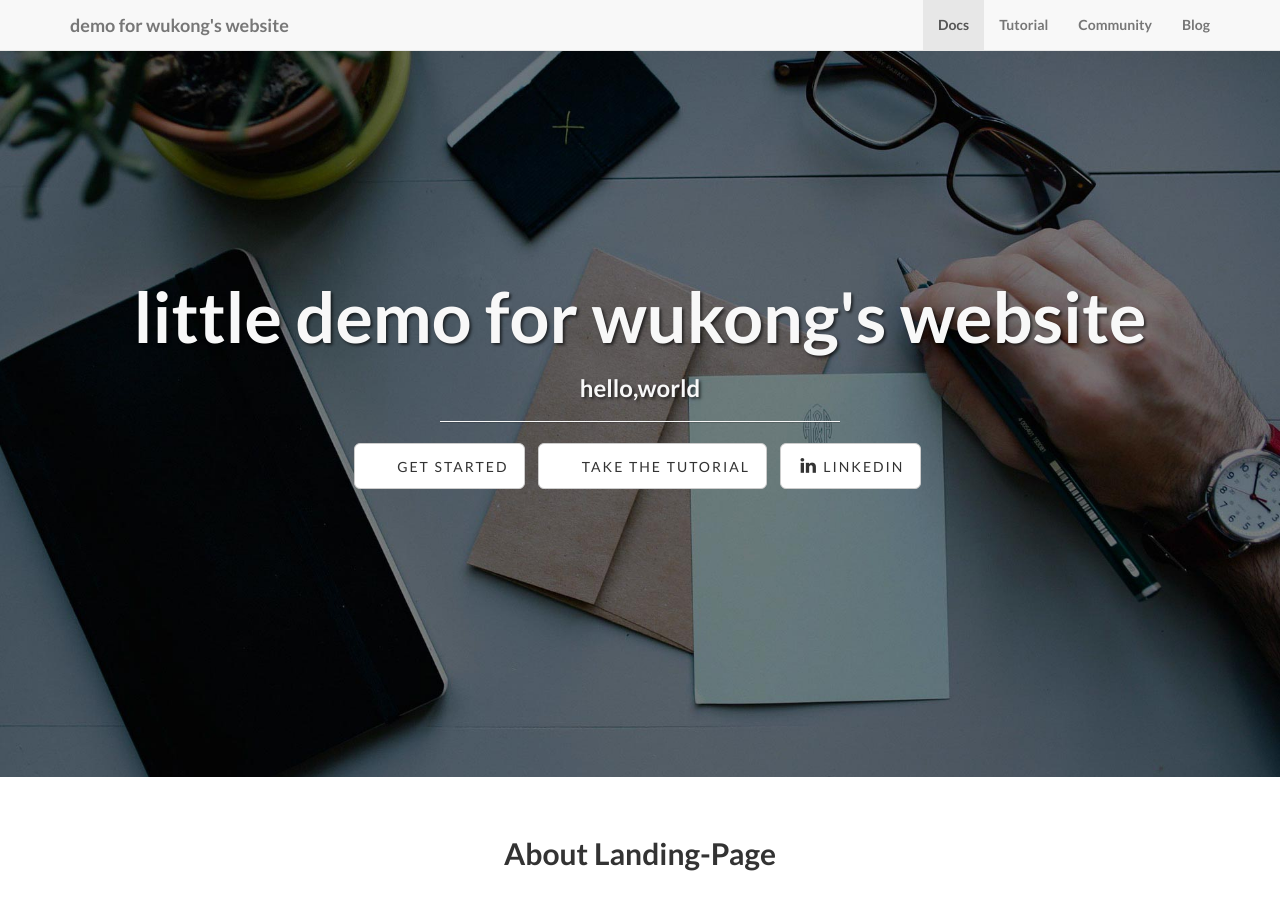
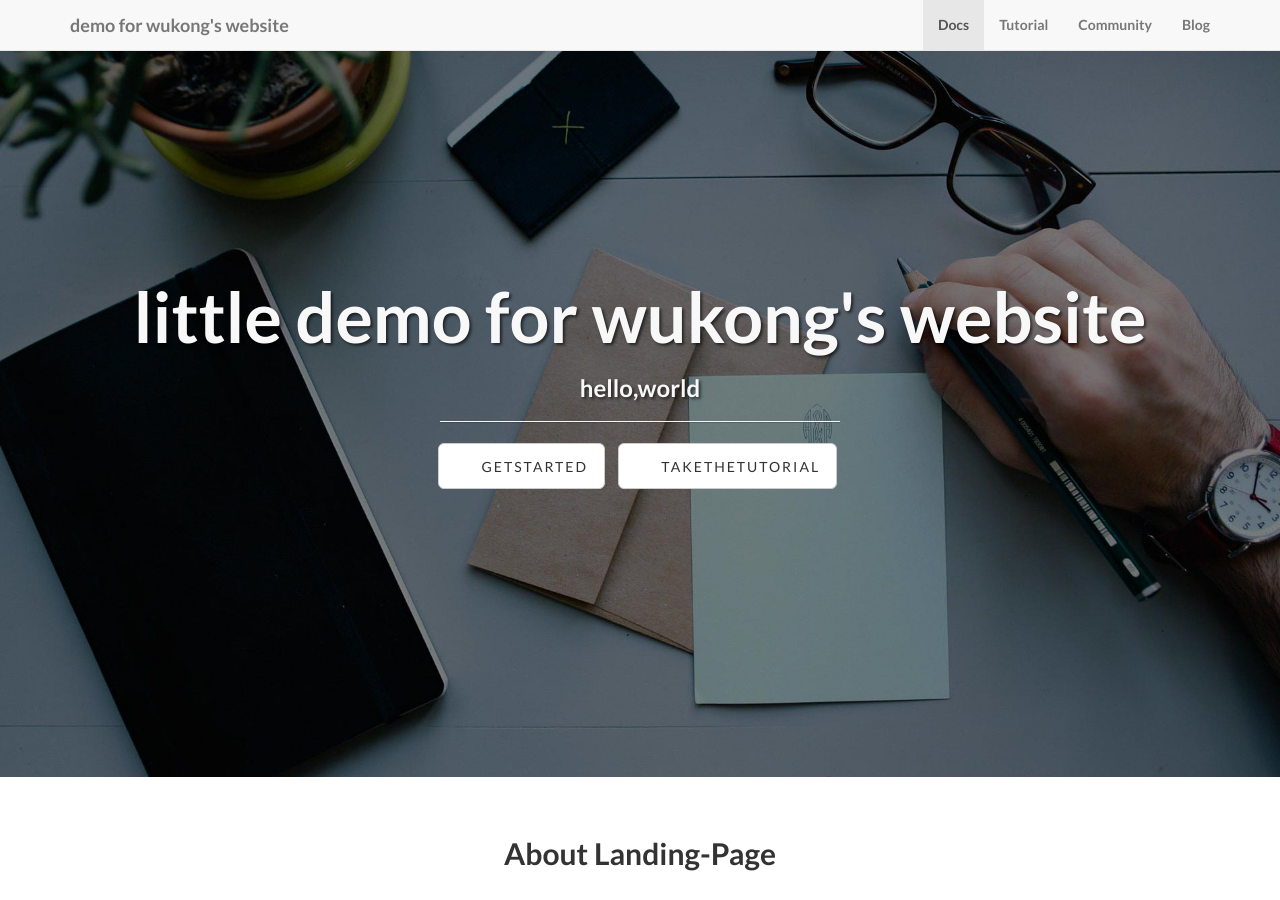
Before and after one commit to bugzyz/bugzyz.github.io, a Jekyll site: the page built from index.html, in a window 1280 px wide and 900 px high. Built offline with Jekyll 4.4.1, drawn with Linux system fonts in a browser that asks for light colours; some of the changed text lies outside the part shown.

Commit message:
changed the title and header.html2

```diff
--- a/_config.yml
+++ b/_config.yml
@@ -26,11 +26,11 @@
 # ----------------------- #
 
 social:
-  - title: Get Started
-    url: https://twitter.com/SBootstrap
-  - title: Take the Tutorial
-    url: https://github.com/IronSummitMedia/startbootstrap
-  - title: linkedin
-    url:
+  - title: GetStarted
+#    url: https://twitter.com/SBootstrap
+  - title: TakeTheTutorial
+#    url: https://github.com/IronSummitMedia/startbootstrap
+#  - title: linkedin
+#    url:
 
 theme: jekyll-theme-cayman
--- a/_includes/contact.html
+++ b/_includes/contact.html
@@ -12,7 +12,7 @@
 						<li>
 							<!-- <a href="{{ social.url }}" class="btn btn-default btn-lg"><i class="fa fa-{{ social.title }} fa-fw"></i> <span class="network-name">{{ social.title }}</span></a>
 							-->
-							<a href="#contact" class="btn btn-default btn-lg"><i class="fa fa-{{ social.title }} fa-fw"></i> <span class="network-name">{{ social.title }}</span></a>
+							<a href="#services" class="btn btn-default btn-lg"><i class="fa fa-{{ social.title }} fa-fw"></i> <span class="network-name">{{ social.title }}</span></a>
 						</li>
 						{% endfor %}
 					</ul>
```
